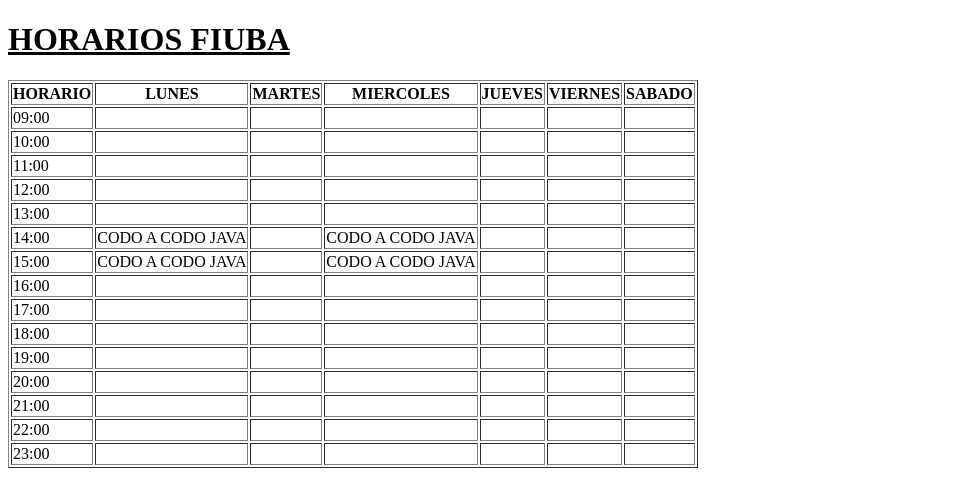
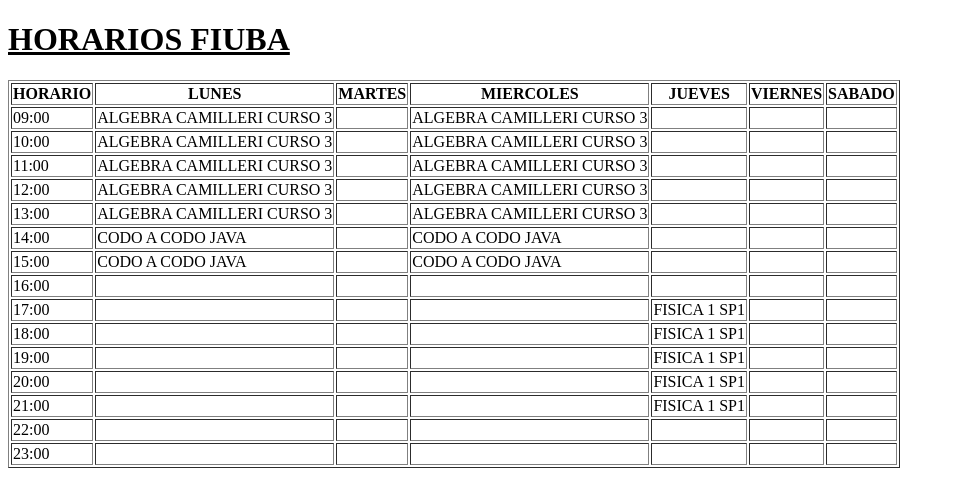
Before and after one commit to Alcalderr/codo-codo-22029-, a plain HTML site: page clase4/fiuba.html in a window 1280 px wide. Shown: the whole page, without its empty margins (0-955 px from the left). Drawn offline with Linux system fonts and the light colour scheme.

Commit message:
calendario fiuba

```diff
--- a/clase4/fiuba.html
+++ b/clase4/fiuba.html
@@ -26,9 +26,9 @@
 
         <tr>
             <td> 09:00 </td>
+            <td> ALGEBRA CAMILLERI CURSO 3 </td>
             <td>  </td>
-            <td>  </td>
-            <td>  </td>
+            <td> ALGEBRA CAMILLERI CURSO 3 </td>
             <td>  </td>
             <td>  </td>
             <td>  </td>
@@ -37,9 +37,9 @@
 
         <tr>
             <td> 10:00 </td>
+            <td> ALGEBRA CAMILLERI CURSO 3 </td>
             <td>  </td>
-            <td>  </td>
-            <td>  </td>
+            <td> ALGEBRA CAMILLERI CURSO 3 </td>
             <td>  </td>
             <td>  </td>
             <td>  </td>
@@ -47,9 +47,9 @@
 
         <tr>
             <td> 11:00 </td>
+            <td> ALGEBRA CAMILLERI CURSO 3 </td>
             <td>  </td>
-            <td>  </td>
-            <td>  </td>
+            <td> ALGEBRA CAMILLERI CURSO 3 </td>
             <td>  </td>
             <td>  </td>
             <td>  </td>
@@ -57,9 +57,9 @@
 
         <tr>
             <td> 12:00 </td>
+            <td> ALGEBRA CAMILLERI CURSO 3 </td>
             <td>  </td>
-            <td>  </td>
-            <td>  </td>
+            <td> ALGEBRA CAMILLERI CURSO 3 </td>
             <td>  </td>
             <td>  </td>
             <td>  </td>
@@ -68,9 +68,9 @@
 
         <tr>
             <td> 13:00 </td>
+            <td> ALGEBRA CAMILLERI CURSO 3 </td>
             <td>  </td>
-            <td>  </td>
-            <td>  </td>
+            <td> ALGEBRA CAMILLERI CURSO 3 </td>
             <td>  </td>
             <td>  </td>
             <td>  </td>
@@ -112,7 +112,7 @@
             <td>  </td>
             <td>  </td>
             <td>  </td>
-            <td>  </td>
+            <td> FISICA 1 SP1 </td>
             <td>  </td>
             <td>  </td>
         </tr>
@@ -122,7 +122,7 @@
             <td>  </td>
             <td>  </td>
             <td>  </td>
-            <td>  </td>
+            <td> FISICA 1 SP1 </td>
             <td>  </td>
             <td>  </td>
 
@@ -133,7 +133,7 @@
             <td>  </td>
             <td>  </td>
             <td>  </td>
-            <td>  </td>
+            <td> FISICA 1 SP1 </td>
             <td>  </td>
             <td>  </td>
         </tr>
@@ -143,7 +143,7 @@
             <td>  </td>
             <td>  </td>
             <td>  </td>
-            <td>  </td>
+            <td> FISICA 1 SP1 </td>
             <td>  </td>
             <td>  </td>
         </tr>
@@ -153,7 +153,7 @@
             <td>  </td>
             <td>  </td>
             <td>  </td>
-            <td>  </td>
+            <td> FISICA 1 SP1 </td>
             <td>  </td>
             <td>  </td>
 
```
